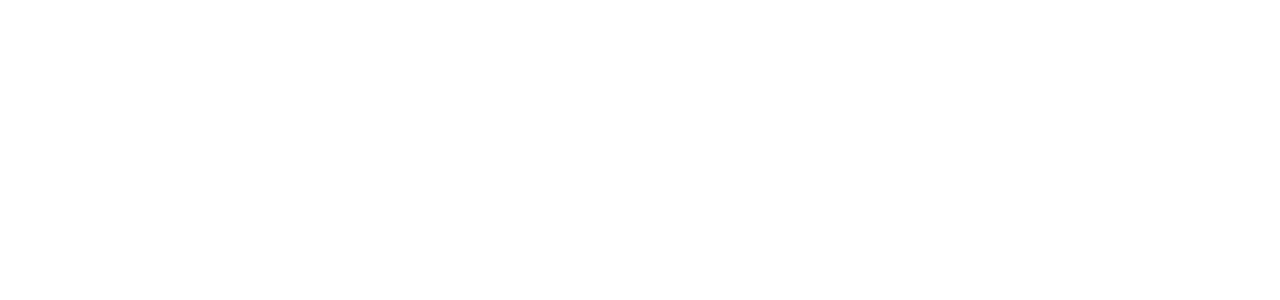
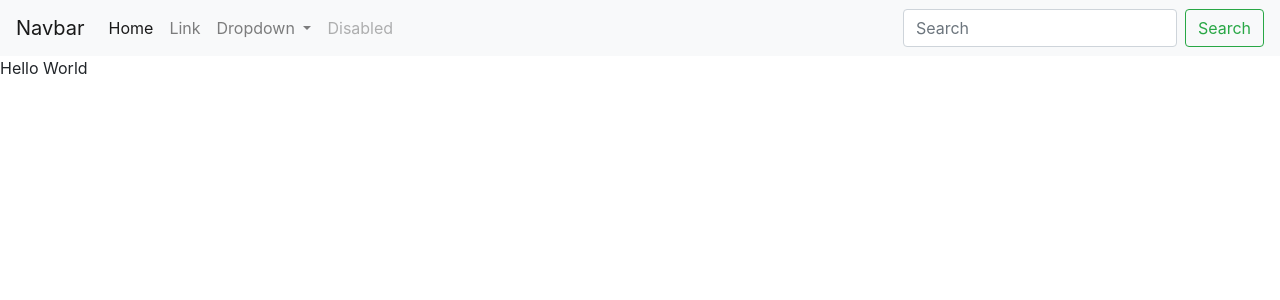
Before and after one commit to lchen8801/SENG2021_HoustonRockets, a Flask app: page / in a window 1280 px wide. Before the commit the part shown is empty. Shown: the top 300 px of the page. Run offline with Flask 2, Linux system fonts and the light colour scheme; some libraries are stand-ins or nearby versions.

Commit message:
got flask, vue and bootstrap working together

```diff
--- /dev/null
+++ b/SourceCode_and_Documentation/templates/header.html
@@ -0,0 +1,48 @@
+<!DOCTYPE html>
+<html>
+<head>
+    <meta charset="utf-8">
+    <meta name="viewport" content="width=device-width, initial-scale=1, shrink-to-fit=no">
+  <title>Eventmaster</title>
+  <script src="https://unpkg.com/vue"></script>
+  <link rel="stylesheet" href="https://stackpath.bootstrapcdn.com/bootstrap/4.4.1/css/bootstrap.min.css" integrity="sha384-Vkoo8x4CGsO3+Hhxv8T/Q5PaXtkKtu6ug5TOeNV6gBiFeWPGFN9MuhOf23Q9Ifjh" crossorigin="anonymous">
+</head>
+<body>
+  <nav class="navbar navbar-expand-lg navbar-light bg-light">
+  <a class="navbar-brand" href="#">Navbar</a>
+  <button class="navbar-toggler" type="button" data-toggle="collapse" data-target="#navbarSupportedContent" aria-controls="navbarSupportedContent" aria-expanded="false" aria-label="Toggle navigation">
+    <span class="navbar-toggler-icon"></span>
+  </button>
+
+  <div class="collapse navbar-collapse" id="navbarSupportedContent">
+    <ul class="navbar-nav mr-auto">
+      <li class="nav-item active">
+        <a class="nav-link" href="#">Home <span class="sr-only">(current)</span></a>
+      </li>
+      <li class="nav-item">
+        <a class="nav-link" href="#">Link</a>
+      </li>
+      <li class="nav-item dropdown">
+        <a class="nav-link dropdown-toggle" href="#" id="navbarDropdown" role="button" data-toggle="dropdown" aria-haspopup="true" aria-expanded="false">
+          Dropdown
+        </a>
+        <div class="dropdown-menu" aria-labelledby="navbarDropdown">
+          <a class="dropdown-item" href="#">Action</a>
+          <a class="dropdown-item" href="#">Another action</a>
+          <div class="dropdown-divider"></div>
+          <a class="dropdown-item" href="#">Something else here</a>
+        </div>
+      </li>
+      <li class="nav-item">
+        <a class="nav-link disabled" href="#">Disabled</a>
+      </li>
+    </ul>
+    <form class="form-inline my-2 my-lg-0">
+      <input class="form-control mr-sm-2" type="search" placeholder="Search" aria-label="Search">
+      <button class="btn btn-outline-success my-2 my-sm-0" type="submit">Search</button>
+    </form>
+  </div>
+</nav>
+{% block content %}{% endblock %}
+</body>
+</html>
--- a/SourceCode_and_Documentation/templates/index.html
+++ b/SourceCode_and_Documentation/templates/index.html
@@ -1,21 +1,4 @@
-<!DOCTYPE html>
-<html>
-<head>
-  <title>My first Vue app</title>
-  <script src="https://unpkg.com/vue"></script>
-</head>
-<body>
-  <div id="app">
-    {{ message }}
-  </div>
-
-  <script>
-    var app = new Vue({
-      el: '#app',
-      data: {
-        message: 'Hello Vue!'
-      }
-    })
-  </script>
-</body>
-</html>
+{% extends "header.html" %}
+{% block content %}
+Hello World
+{%endblock%}
```
